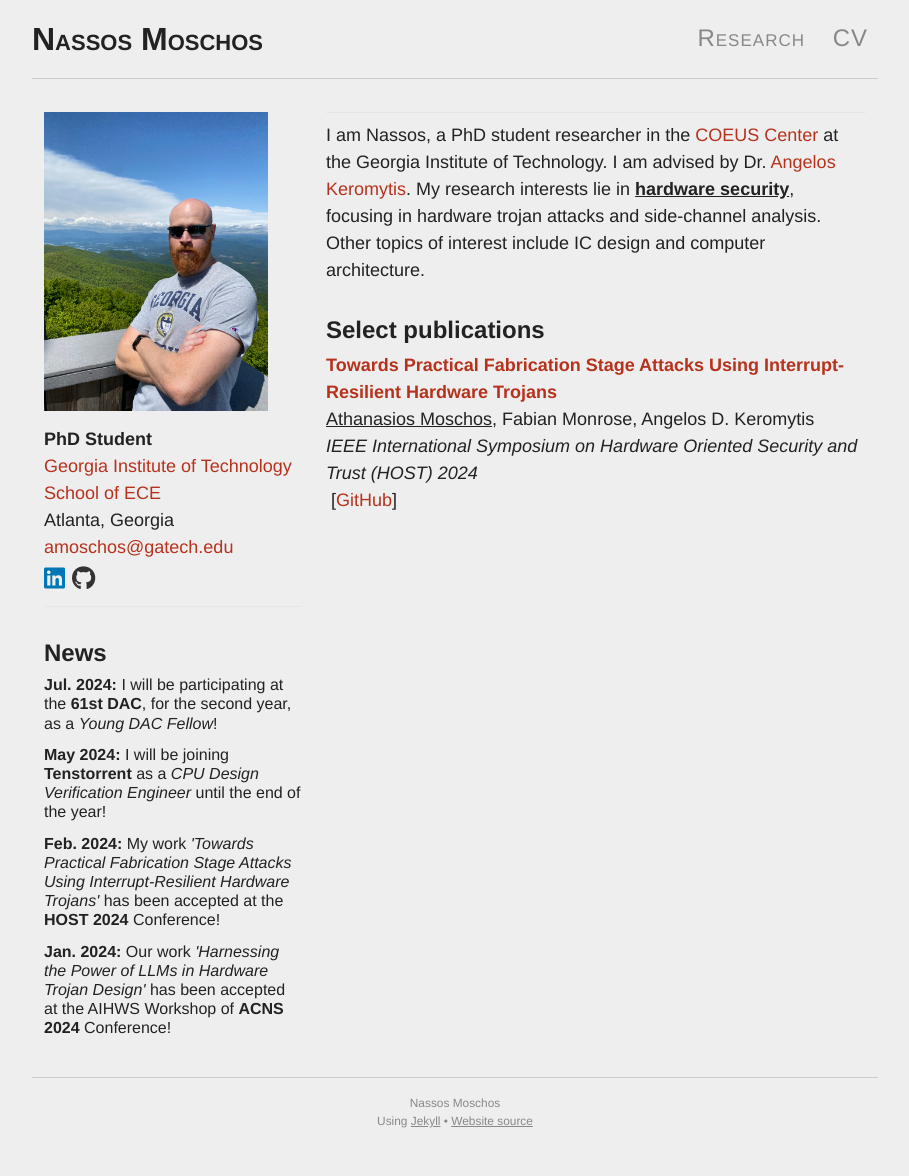
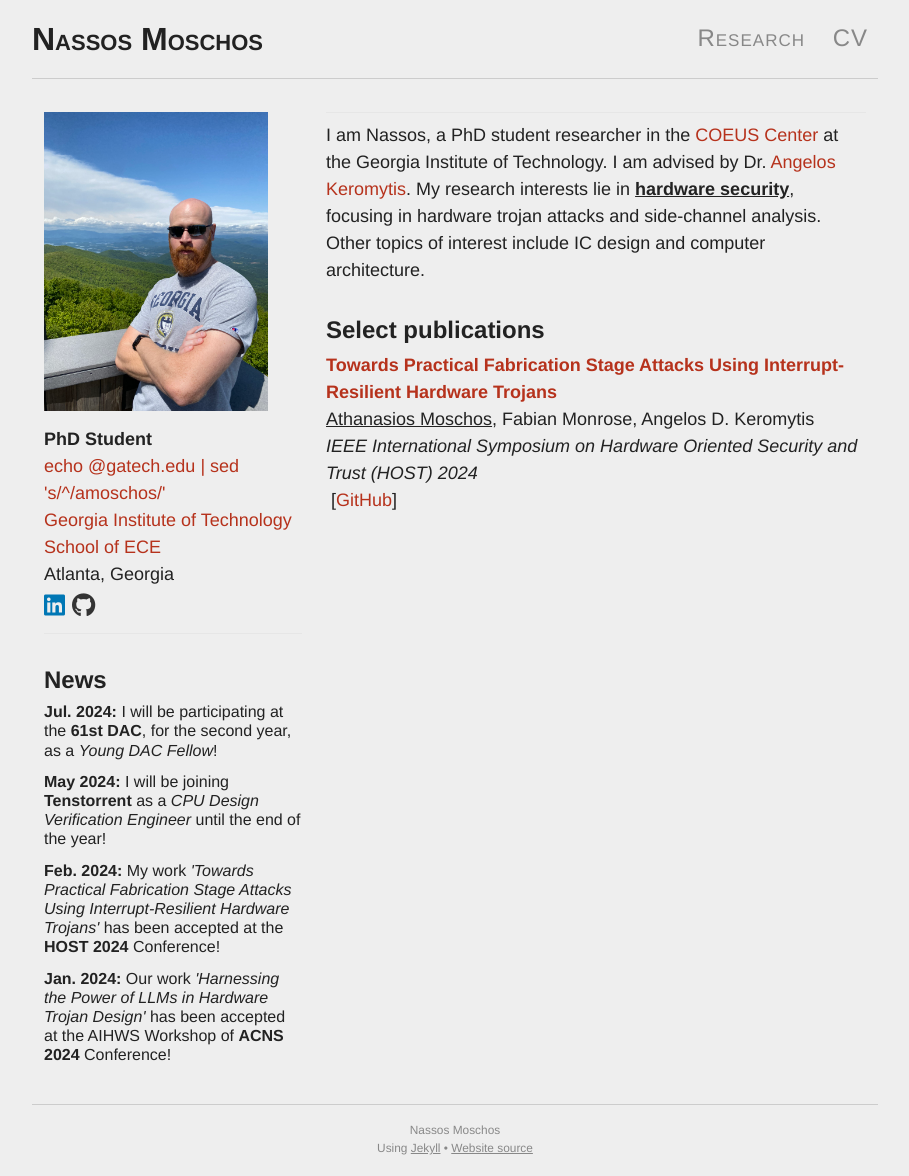
Before and after one commit to 0ena/0ena.github.io, a Jekyll site: the page built from index.md, in a window 1280 px wide. Shown: the whole page, without its empty margins (185-1094 px from the left). Built offline with Jekyll 4.4.1, drawn with Linux system fonts in a browser that asks for light colours; nearby versions of some CDN libraries; before the commit the page ends 1149 px from its top, so only the background shows below that.

Commit message:
Update page.html

```diff
--- a/_layouts/page.html
+++ b/_layouts/page.html
@@ -9,10 +9,10 @@ layout: default
                 {% include image.html url="images/mountains.JPEG" caption="" width="224px" align="left" %}
 
                 <b>PhD Student</b> <br>
+                <a href="e-mail:">echo @gatech.edu | sed 's/^/amoschos/'</a> <br>
                 <a href="https://www.gatech.edu/" target="_blank">Georgia Institute of Technology</a> <br>
                 <a href="https://ece.gatech.edu/" target="_blank">School of ECE</a> <br>
                 Atlanta, Georgia <br>
-                <a href="mailto:amoschos@gatech.edu">amoschos@gatech.edu</a> <br>
                 <!-- Linkedin Icon -->
                 <a href="https://www.linkedin.com/in/anmos" class="social-icon si-linkedin">
                 <i class="fab fa-linkedin"></i> </a>
```
